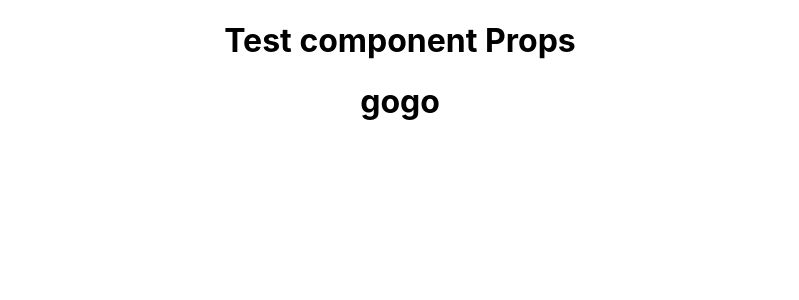
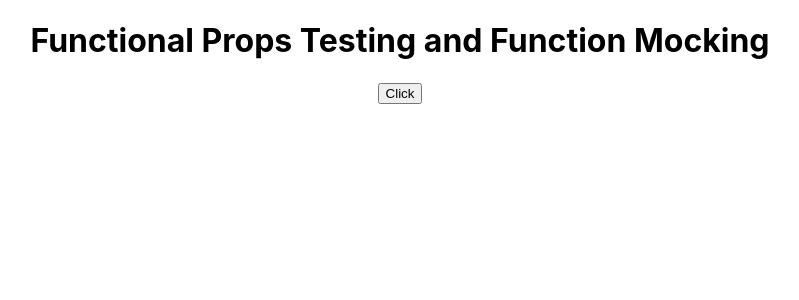
Before and after one commit to Govind2210/Jest-testing, a React (Create React App) app: page / in a window 1280 px wide. Shown: the top 300 px of the page, without its empty margins (240-1039 px from the left). Built offline with nearby package versions, Linux system fonts and the light colour scheme.

Commit message:
learn - Function Props Testing

```diff
--- a/src/App.js
+++ b/src/App.js
@@ -2,15 +2,15 @@ import { useState } from "react";
 import "./App.css";
 import { Usr } from "./Usr";
 
-function App() {
+function App(props) {
   const [data, setData] = useState("");
   return (
     <>
       <div className="App">
         <h1 id="divtextOne" data-testid="div-test-h2">
-          Test component Props
+        Functional Props Testing and Function Mocking
         </h1>
-        <Usr name={"gogo"} />
+        <button onClick={props.testFunction}>Click</button>
       </div>
     </>
   );
```
Also changed, not shown: 1 other file (tests, documents, lock files or other folders).
